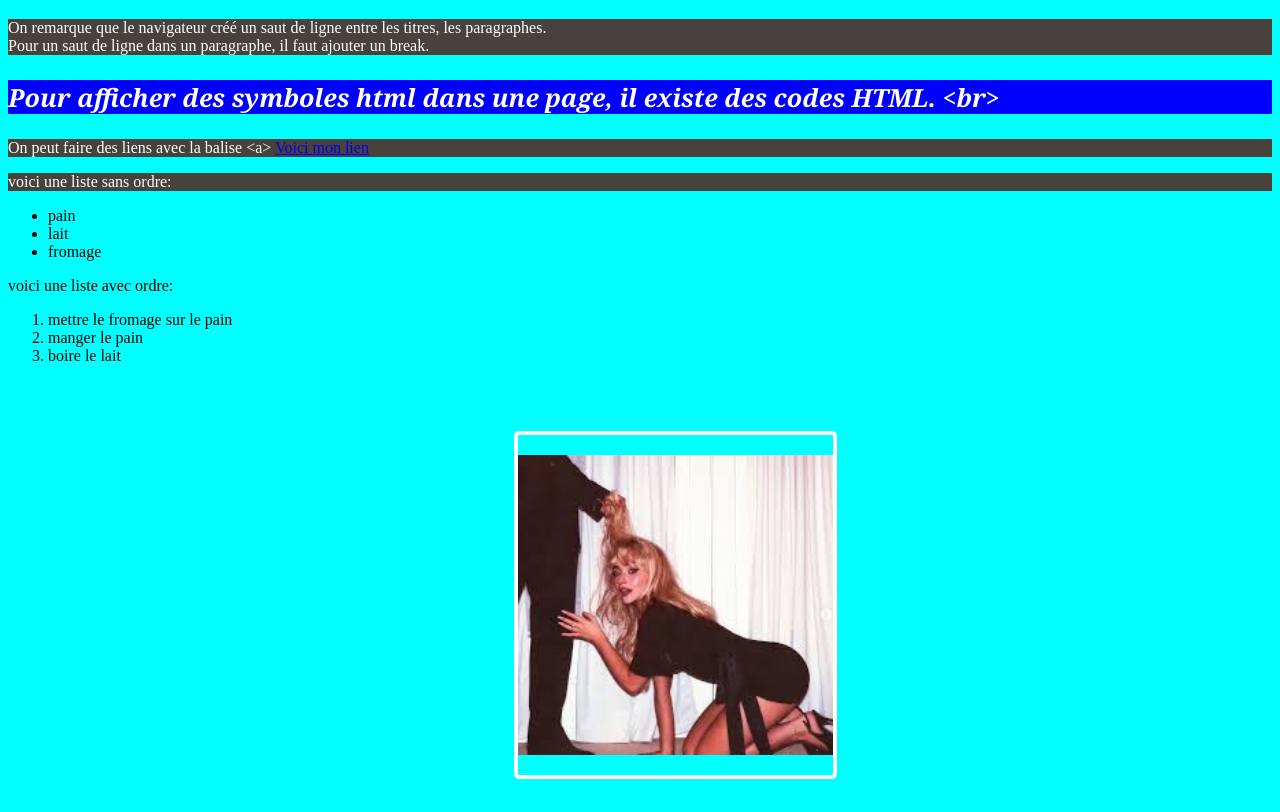
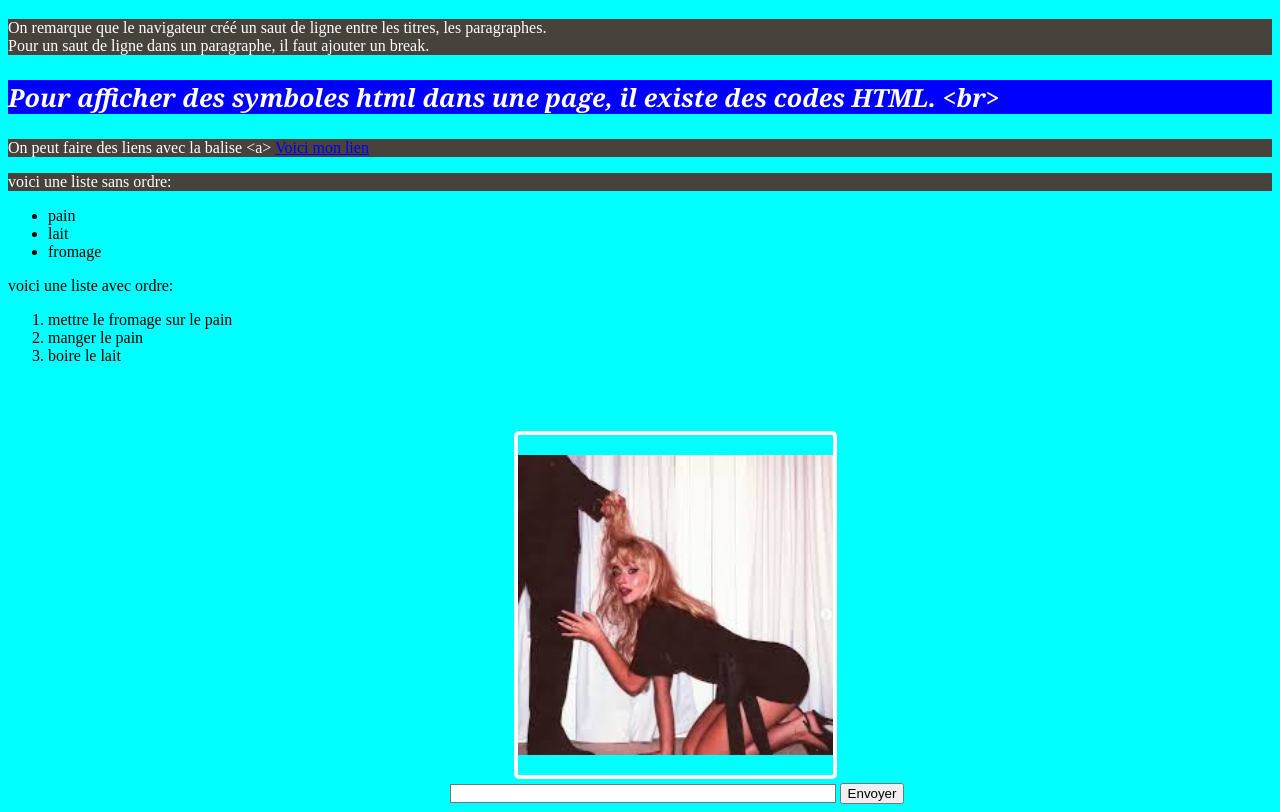
Before and after one commit to Dinnette/ouaib2026, a plain HTML site: page index.html in a window 1280 px wide. Shown: the part 108-920 px from the top of the page. Before the commit the page ends 899 px from the top, so only its background shows below. Drawn offline with Linux system fonts and the light colour scheme.

Commit message:
maj cours linux

```diff
--- a/css/style.css
+++ b/css/style.css
@@ -38,3 +38,10 @@
     width:50%;
     margin-left:25%;
 }
+
+#login{
+    border-style:solid;
+    border-width:1px;
+    width:30%;
+    margin-left:35%;
+}
--- a/index.html
+++ b/index.html
@@ -43,7 +43,10 @@
 
 <img src="./img/sabrina.jpg">
 
-
+<form action="" method="get">
+    <input type="text" name="login" id="login">
+    <input onclick="console.log('coucou')" type="button" value="Envoyer" id="btn1">
+</form>
 
 </body>
 </html>
```
Also changed, not shown: 3 other files.
